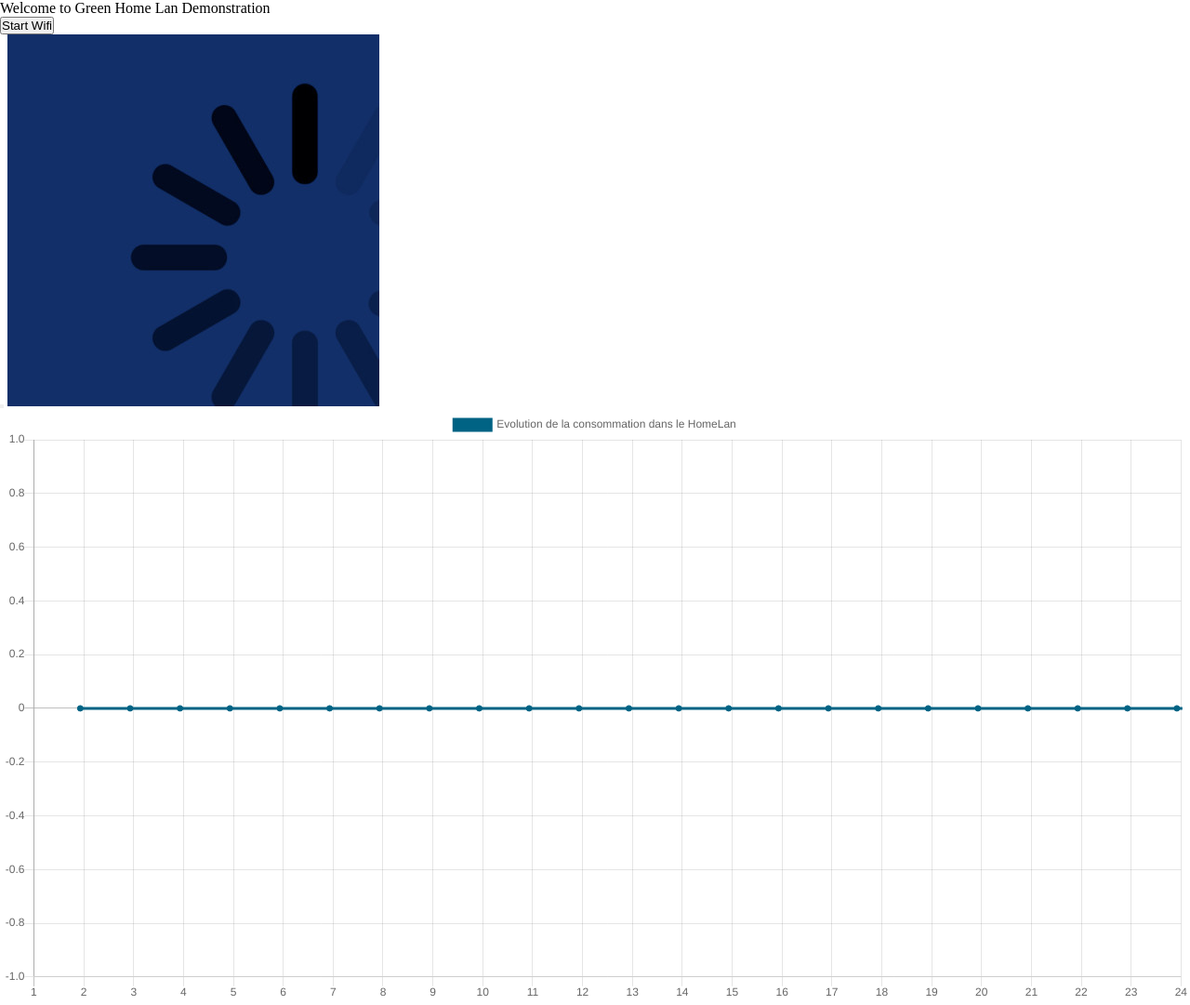
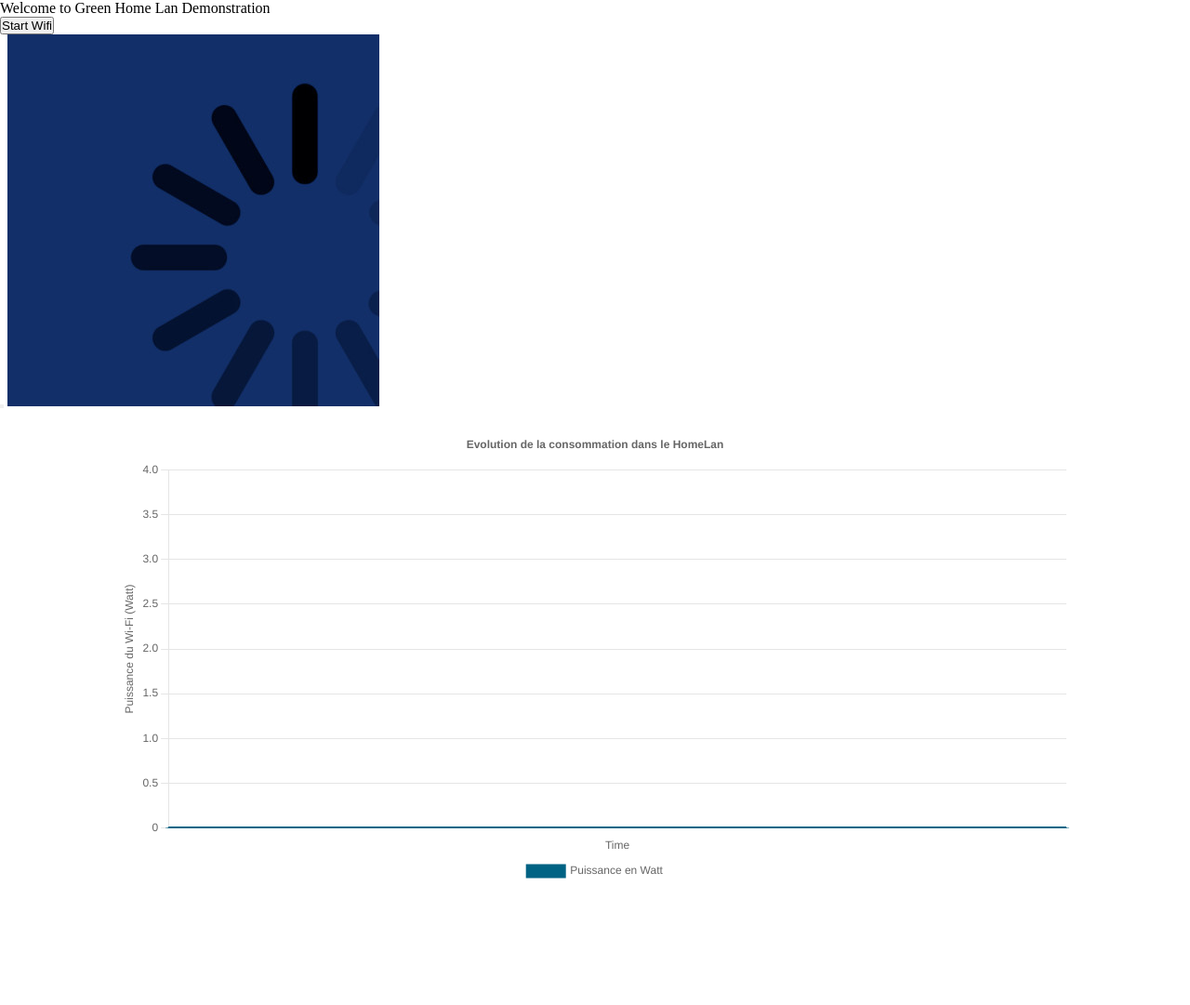
Before and after one commit to Nicolas44Hernandez/GreenHomeLan_RpiCloud, a plain HTML site: page Server_Cloud/www/index.html in a window 1280 px wide. Shown: the whole page at 93% size. After the commit the page ends 953 px from the top, so only its background shows below. Drawn offline with nearby package versions, Linux system fonts and the light colour scheme; no server answers.

Commit message:
Improve configuration Chartjs

```diff
--- a/Server_Cloud/server_cloud.js
+++ b/Server_Cloud/server_cloud.js
@@ -95,9 +95,9 @@ io.on("connection", (socket) => {
   socket.emit('test', 'test' + socket.id);
   socket.on("disconnect", (reason) => {
     console.log('Disconnection socket on client web with id : ' + socket.id);
-    let boxesip = fs.readFileSync('boxesip.json');
+    /*let boxesip = fs.readFileSync('boxesip.json');
     let jsonip = JSON.parse(boxesip);
-    let ip_box = jsonip["rpi_box"];
+    let ip_box = jsonip["rpi_box"];*/
     let url = 'http://' + ip_box + ":8008/disconnect";
     console.log("---> Send GET /disconnect to shut down homelan wifi");
     axios.get(url)
--- a/Server_Cloud/www/css/style.css
+++ b/Server_Cloud/www/css/style.css
@@ -22,3 +22,7 @@ body{
 .div{
     margin:50px;
 }
+
+.chart-container {
+    margin: auto;
+}
--- a/Server_Cloud/www/index.html
+++ b/Server_Cloud/www/index.html
@@ -10,12 +10,14 @@
         <!--
         <script src="js/external/jquery.min.js"> </script>
         <script src="js/external/index.js"></script>
+        <script src="https://cdnjs.cloudflare.com/ajax/libs/Chart.js/2.7.0/Chart.min.js"></script>
         <link href="https://cdn.jsdelivr.net/npm/boosted@5.1.3/dist/css/orange-helvetica.min.css" rel="stylesheet" integrity="sha384-ARRzqgHDBP0PQzxQoJtvyNn7Q8QQYr0XT+RXUFEPkQqkTB6gi43ZiL035dKWdkZe" crossorigin="anonymous">
         <link href="https://cdn.jsdelivr.net/npm/boosted@5.1.3/dist/css/boosted.min.css" rel="stylesheet" integrity="sha384-Di/KMIVcO9Z2MJO3EsrZebWTNrgJTrzEDwAplhM5XnCFQ1aDhRNWrp6CWvVcn00c" crossorigin="anonymous">
         <script src="https://cdn.socket.io/4.4.1/socket.io.min.js" integrity="sha384-fKnu0iswBIqkjxrhQCTZ7qlLHOFEgNkRmK2vaO/LbTZSXdJfAu6ewRBdwHPhBo/H" crossorigin="anonymous"></script>
     -->
         <script defer src="js/external/client.js" type="module"></script>
-        <script src="https://cdnjs.cloudflare.com/ajax/libs/Chart.js/2.7.0/Chart.min.js"></script>
+        <script src="js/external/jquery.min.js"> </script>
+        <script src="https://cdnjs.cloudflare.com/ajax/libs/Chart.js/3.7.1/chart.min.js"></script>
         <script src="/socket.io/socket.io.js"></script>
 
         <title>Acces HomeLan</title>
@@ -29,11 +31,9 @@
         <button id="LaunchViewing"></button>
         <!-- <img id="preview_cam" src="imgs/default.jpg"> -->
         <iframe id="test" src="imgs/default.jpg" title="description"></iframe>
-        <div>
-            <canvas id="myChart" width="200" height="100"
-            ></canvas>
+        <div class="chart-container" style="position: relative; height:40vh; width:80vw">
+            <canvas id="myChart" aria-label="Power Lan" role="img"></canvas>
         </div>
-
     </body>
 
 </html>
--- a/Server_Cloud/www/js/external/client.js
+++ b/Server_Cloud/www/js/external/client.js
@@ -10,50 +10,76 @@ let watt = 0;
 let justclick = false;
 let justButton = false;
 let activate_lease = true;
-let new_data = [0, 0 ,0 , 0, 0, 0, 0, 0, 0,0 ,0 ,0 ,0 ,0 ,0 ,0 ,0 ,0 ,0 ,0 ,0 ,0 ,0 ,0 ,0 ,0 ,0 ,];
+const NB_VALUE = 500;
+const new_data = new Array(NB_VALUE).fill(0);
+const labels =  Array.from(Array(NB_VALUE).keys()).map(String);
 const NEW_VERSION = true;
 const ctx  = document.getElementById('myChart').getContext("2d");
-const labels = [
-    '1',
-    '2',
-    '3',
-    '4',
-    '5',
-    '6',
-    '7',
-    '8',
-    '9',
-    '10',
-    '11',
-    '12',
-    '13',
-    '14',
-    '15',
-    '16',
-    '17',
-    '18',
-    '19',
-    '20',
-    '21',
-    '22',
-    '23',
-    '24',
-];
 const data = {
     labels: labels,
     datasets: [{
-        label: 'Evolution de la consommation dans le HomeLan',
+        label: 'Puissance en Watt',
         backgroundColor: 'rgb(0, 99, 132)',
         borderColor: 'rgb(0, 99, 132)',
+        fill: true,
         data: new_data,
     }]
 };
 const config = {
     type: 'line',
     data: data,
-    options: {}
+    options: {
+        animation:false,
+        elements: {
+            point: {
+                pointStyle:'line'
+            }
+        },
+        responsive: true,
+        plugins: {
+            legend: {
+                position: 'bottom',
+            },
+            title: {
+                display: true,
+                text: 'Evolution de la consommation dans le HomeLan',
+                padding: {
+                    top: 30,
+                    bottom: 20
+                }
+            }
+          },
+        scales: {
+            y: {
+                min: 0,
+                max: 4,
+                title: {
+                    display: true,
+                    text: 'Puissance du Wi-Fi (Watt)'
+                }
+            } ,
+            x:{
+                title: {
+                    display: true,
+                    text: 'Time'
+                },
+                ticks: {
+                    display:false
+                },
+                grid: {
+                    display:false
+                }
+            }
+          }
+    }
 };
 const myChart = new Chart(ctx ,config);
+
+function updateChart(){
+    myChart.data.datasets[0].data.shift();
+    myChart.data.datasets[0].data.push(watt);
+    myChart.update();
+};
 
 socket.on("connect", () => {
     console.log('Connected to Server_cloud with id : ' + socket.id);
@@ -196,17 +222,15 @@ function openInNewTab(url) {
     window.open(url, '_blank').focus();
 }
 
-function updateChart(){
-    myChart.data.datasets[0].data.shift();
-    myChart.data.datasets[0].data.push(watt);
-    myChart.update();
-};
+
+
 
 document.getElementById("LaunchViewing").addEventListener('click', function() {
     let url = "http://" + ip_of_box + ":4000";
     document.getElementById("test").src = url;
     document.getElementById("test").style.visibility = "visible";
     watt = 3;
+
     //document.getElementById("preview_cam").src = url;
     //openInNewTab(url);
 });
```
